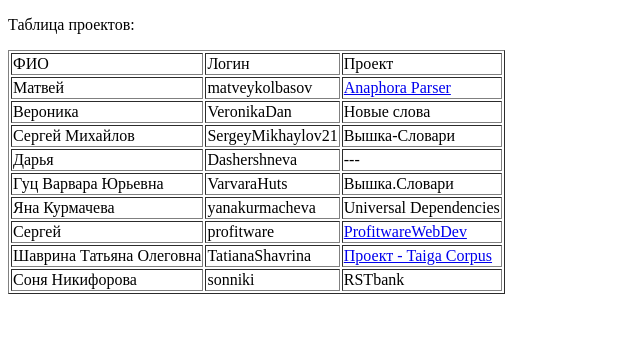
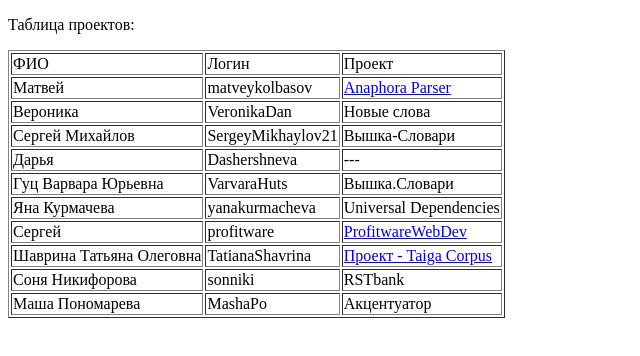
Before and after one commit to ProfitwareWebDev/webdev-practice, a plain HTML site: page 2017/index.html in a window 1280 px wide. Shown: the whole page, without its empty margins (0-640 px from the left). Drawn offline with Linux system fonts and the light colour scheme.

Commit message:
Update index.html

```diff
--- a/2017/index.html
+++ b/2017/index.html
@@ -61,6 +61,11 @@
 					<td>sonniki</td>
 					<td>RSTbank</td>
 				</tr>
+				<tr>
+					<td>Маша Пономарева</td>
+					<td>MashaPo</td>
+					<td>Акцентуатор</td>
+				</tr>
 			</tbody>
 		</table>
     </body>
```
